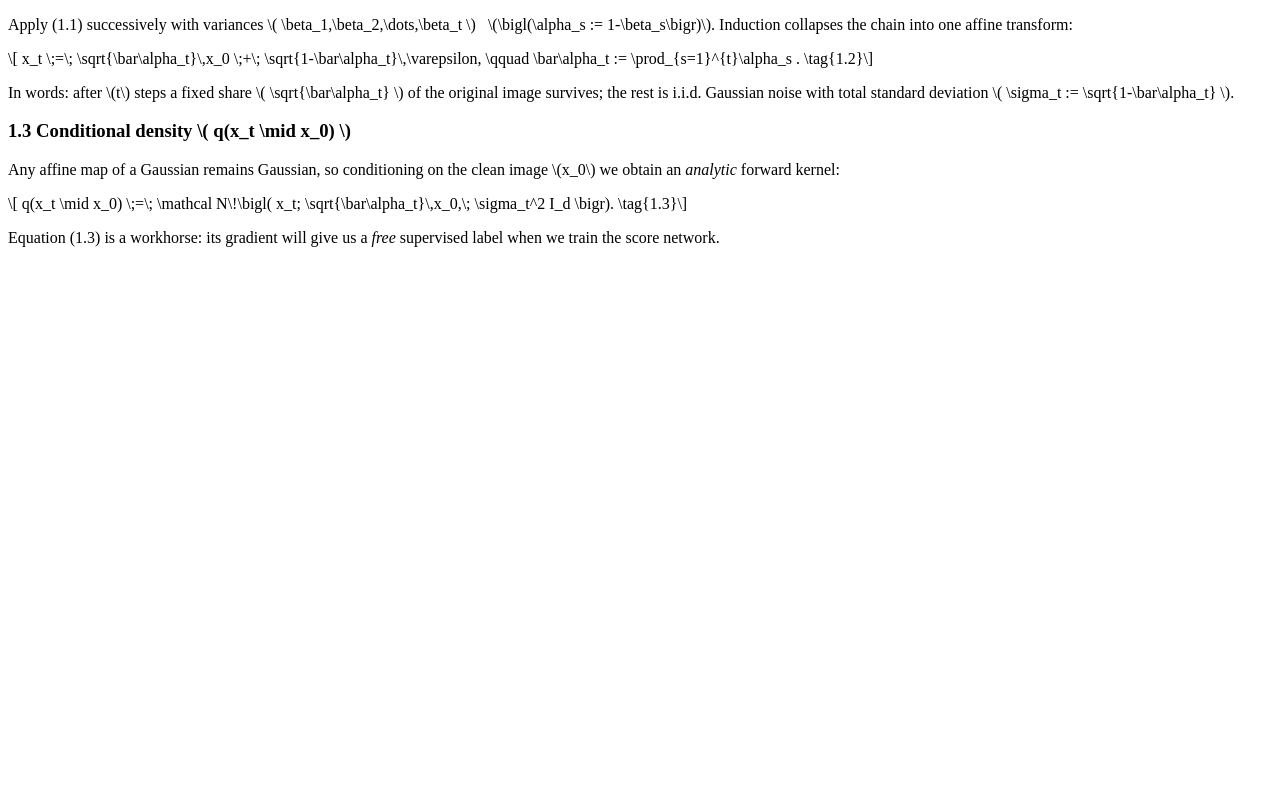
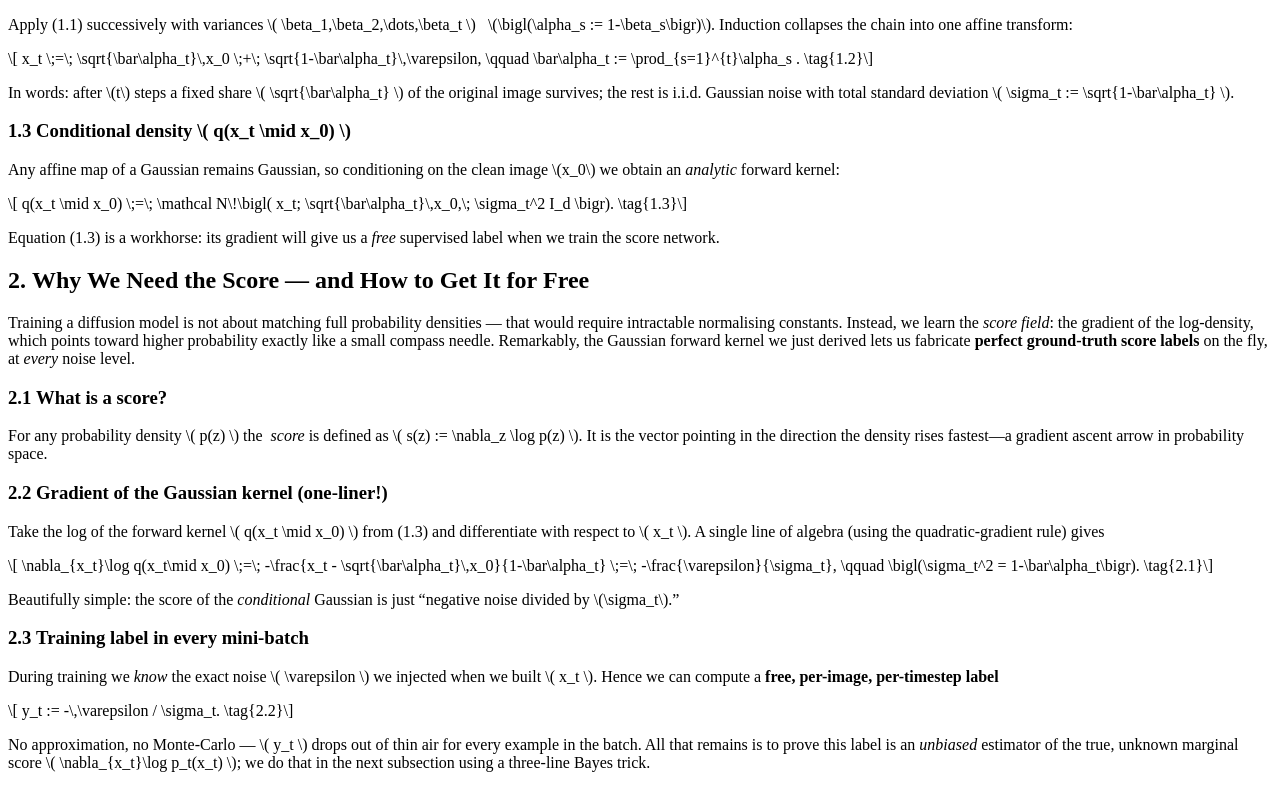
Before and after one commit to akash-das2000/BackPropThoughts, a plain HTML site: page posts/diffusion-maths/index.html in a window 1280 px wide. Shown: the part 1544-2332 px from the top of the page. Before the commit the page ends 1807 px from the top, so only its background shows below. Drawn offline with Linux system fonts and the light colour scheme.

Commit message:
Update index.html

```diff
--- a/posts/diffusion-maths/index.html
+++ b/posts/diffusion-maths/index.html
@@ -273,3 +273,73 @@ table.tbl .shape{
   Equation&nbsp;(1.3) is a workhorse: its gradient will give us a
   <em>free</em> supervised label when we train the score network.
 </p>
+
+<!-- =====================================================
+     2. Why We Need the Score — and How to Get It for Free
+     ===================================================== -->
+<h2 id="score">2.&nbsp;Why We Need the&nbsp;Score&nbsp;&mdash; and&nbsp;How&nbsp;to&nbsp;Get&nbsp;It for&nbsp;Free</h2>
+
+<!-- ---------- lead-in ---------- -->
+<p class="lead">
+  Training a diffusion model is not about matching full probability
+  densities &mdash; that would require intractable normalising constants.
+  Instead, we learn the <em>score&nbsp;field</em>:
+  the gradient of the log-density, which points toward higher probability
+  exactly like a small compass needle.  Remarkably, the Gaussian forward
+  kernel we just derived lets us fabricate <strong>perfect ground-truth
+  score labels</strong> on the fly, at <em>every</em> noise level.
+</p>
+
+<!-- 2.1 What is a score? -->
+<h3>2.1&nbsp;What is a score?</h3>
+<p>
+  For any probability density \( p(z) \) the&nbsp;
+  <em>score</em> is defined as
+  \( s(z) := \nabla_z \log p(z) \).
+  It is the vector pointing in the direction
+  the density rises fastest&mdash;a gradient ascent arrow in probability
+  space.
+</p>
+
+<!-- 2.2 Gradient of the Gaussian kernel -->
+<h3>2.2&nbsp;Gradient of the Gaussian&nbsp;kernel (one-liner!)</h3>
+<p>
+  Take the log of the forward kernel \( q(x_t \mid x_0) \) from&nbsp;(1.3)
+  and differentiate with respect to \( x_t \).  A single line of algebra
+  (using the quadratic-gradient rule) gives
+</p>
+
+<p class="display-math">\[
+  \nabla_{x_t}\log q(x_t\mid x_0)
+  \;=\;
+  -\frac{x_t - \sqrt{\bar\alpha_t}\,x_0}{1-\bar\alpha_t}
+  \;=\;
+  -\frac{\varepsilon}{\sigma_t},
+  \qquad
+  \bigl(\sigma_t^2 = 1-\bar\alpha_t\bigr).
+\tag{2.1}\]</p>
+
+<p class="explain">
+  Beautifully simple: the score of the <em>conditional</em> Gaussian is
+  just &ldquo;negative noise divided by&nbsp;\(\sigma_t\).&rdquo;
+</p>
+
+<!-- 2.3 Training label inside each mini-batch -->
+<h3>2.3&nbsp;Training label in every mini-batch</h3>
+<p>
+  During training we <em>know</em> the exact noise
+  \( \varepsilon \) we injected when we built \( x_t \).
+  Hence we can compute a <strong>free, per-image, per-timestep label</strong>
+</p>
+
+<p class="display-math">\[
+  y_t := -\,\varepsilon / \sigma_t.
+\tag{2.2}\]</p>
+
+<p class="explain">
+  No approximation, no Monte-Carlo &mdash; \( y_t \) drops out of thin air
+  for every example in the batch.  All that remains is to prove this label
+  is an <em>unbiased</em> estimator of the true, unknown
+  marginal score \( \nabla_{x_t}\log p_t(x_t) \);
+  we do that in the next subsection using a three-line Bayes trick.
+</p>
```
